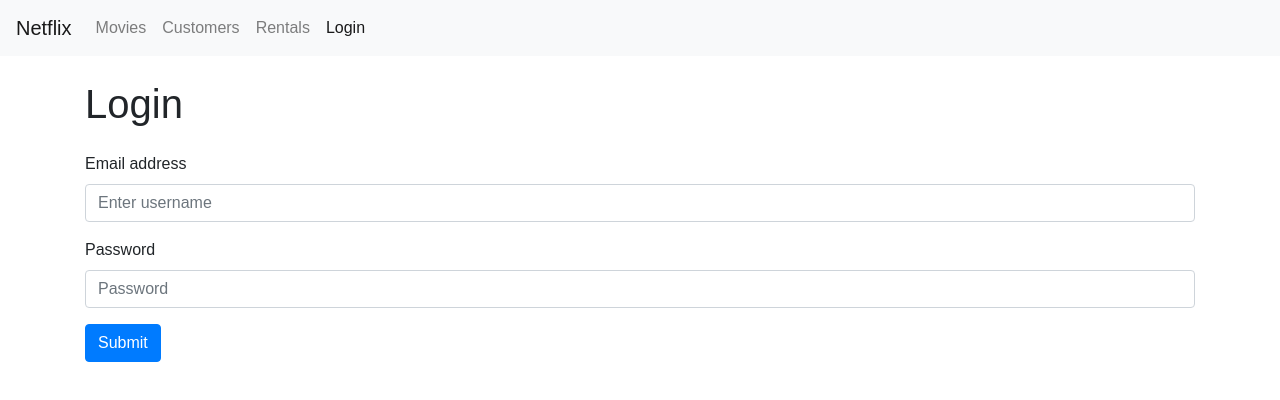
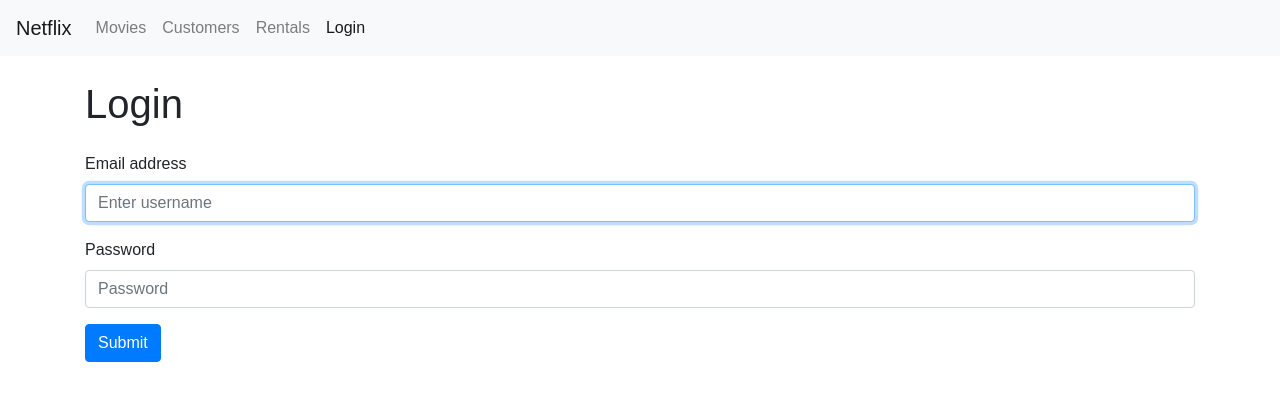
Before and after one commit to dar-levy/vidly, a React (Create React App) app: page /login in a window 1280 px wide. Shown: the top 400 px of the page. Built offline with nearby package versions, Linux system fonts and the light colour scheme.

Commit message:
Use ref to read current value of input fields
Add auto focus to username input on mount

```diff
--- a/src/components/loginForm.jsx
+++ b/src/components/loginForm.jsx
@@ -1,10 +1,13 @@
 import React, { Component } from "react";
 
 class LoginForm extends Component {
+  username = React.createRef();
+
   handleSubmit = (event) => {
     event.preventDefault();
 
     // Call the server
+    const username = this.username.current.value;
     console.log("Submitted");
   };
 
@@ -16,6 +19,8 @@
           <div className="form-group">
             <label htmlFor="username">Email address</label>
             <input
+              autoFocus
+              ref={this.username}
               className="form-control"
               id="username"
               placeholder="Enter username"
```
